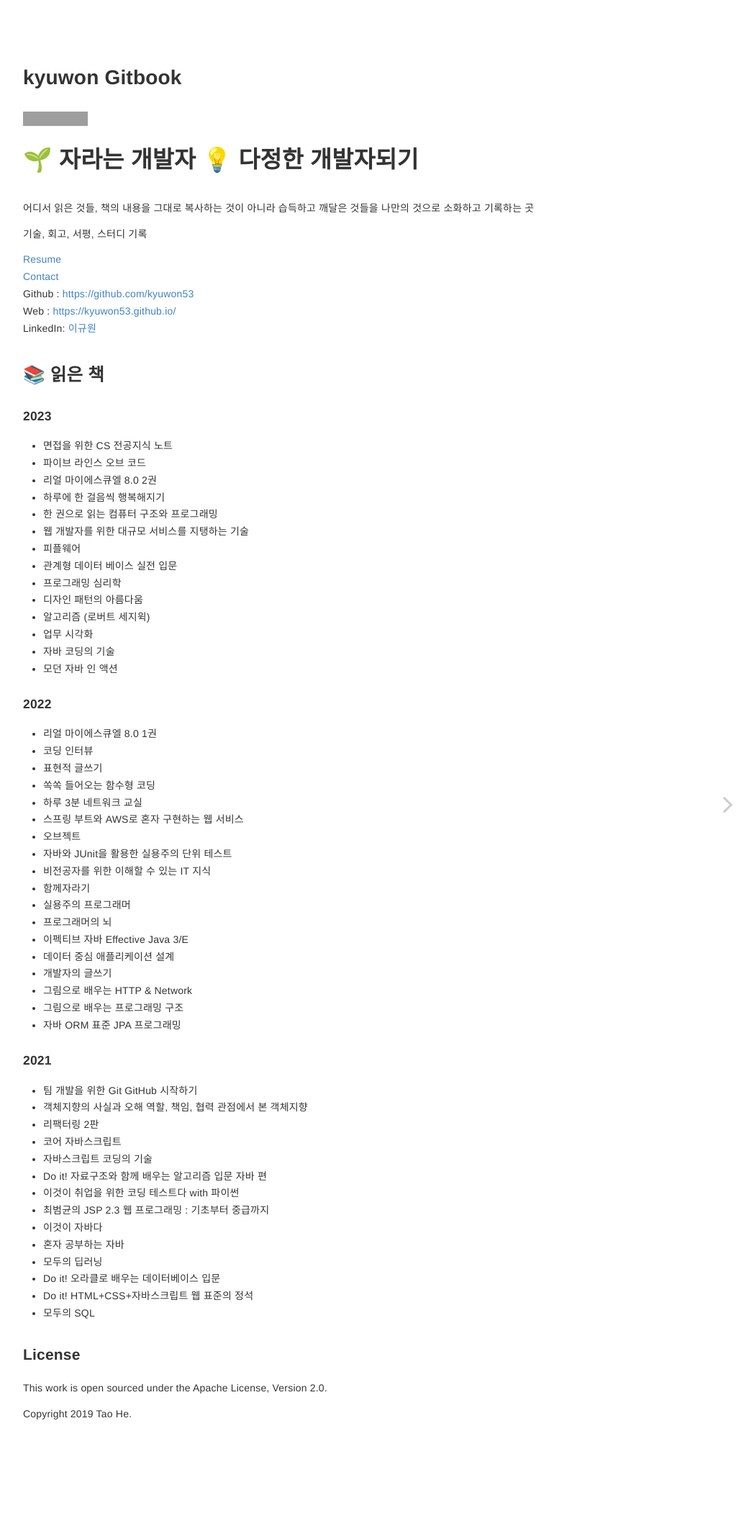
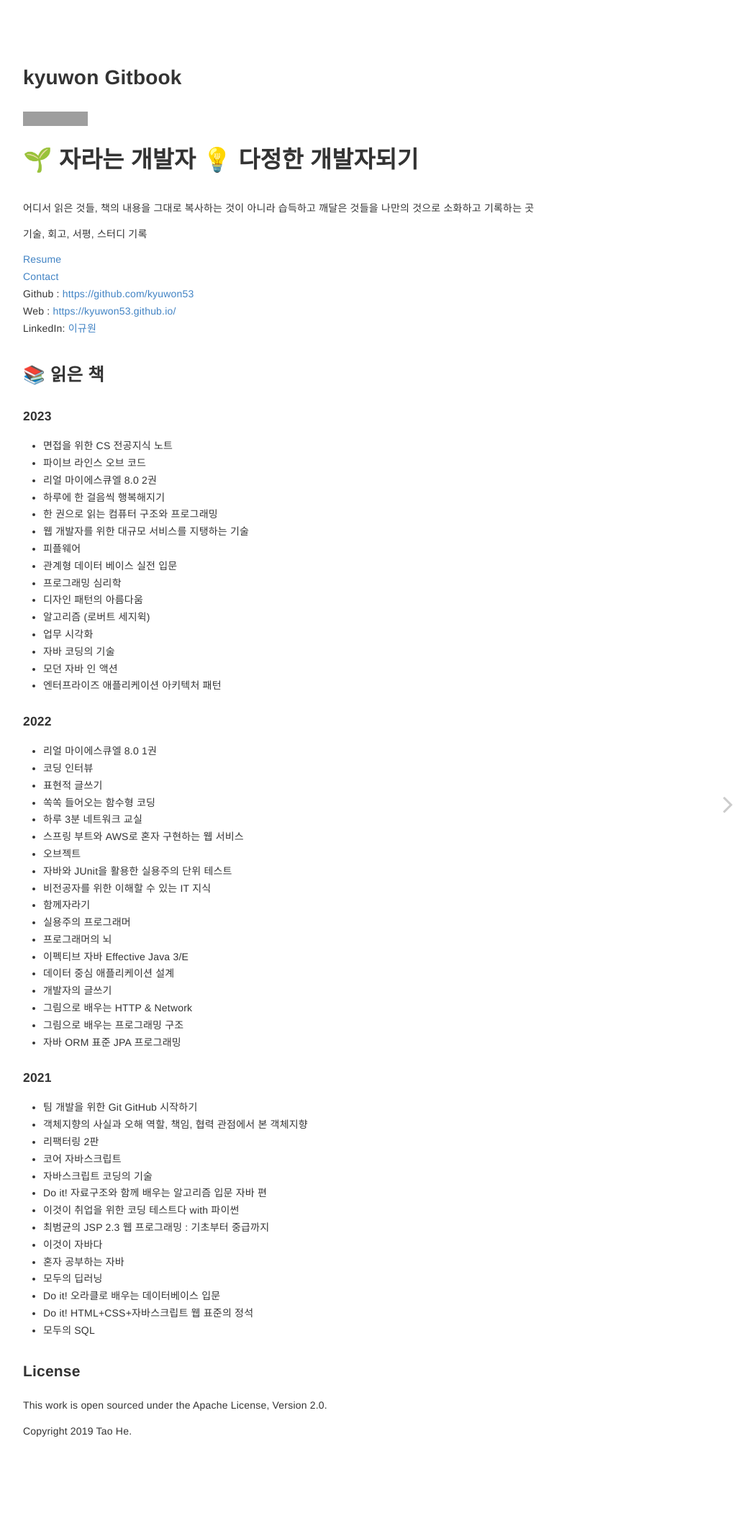
Before and after one commit to kyuwon53/kyuwon53.github.io, a Jekyll site: the page built from index.md, in a window 1280 px wide. Shown: the whole page at 72% size, without its empty margins (223-1271 px from the left). Built offline with Jekyll 4.4.1, drawn with Linux system fonts in a browser that asks for light colours; comment, search, counter and statistics services are not loaded; grey boxes are pictures that could not be loaded.

Commit message:
완독한 책에 엔애아패 추가

```diff
--- a/index.md
+++ b/index.md
@@ -34,6 +34,7 @@ LinkedIn: [이규원](https://www.linkedin.com/in/%EA%B7%9C%EC%9B%90-%EC%9D%B4-4
 - 업무 시각화
 - 자바 코딩의 기술
 - 모던 자바 인 액션
+- 엔터프라이즈 애플리케이션 아키텍처 패턴
 
 #### 2022
 
```
Also changed, not shown: _pages/about.md (+1 -0 lines).
